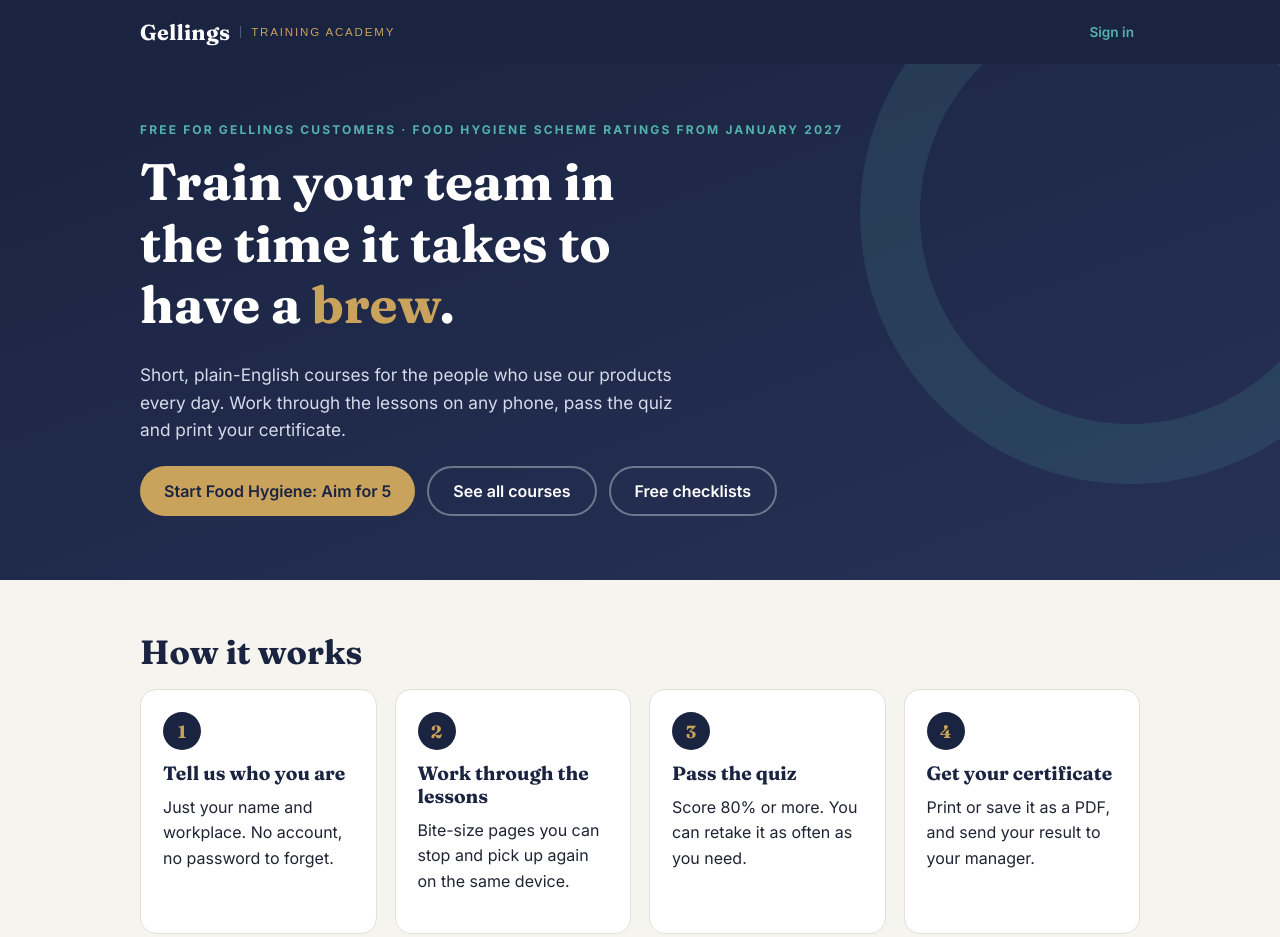
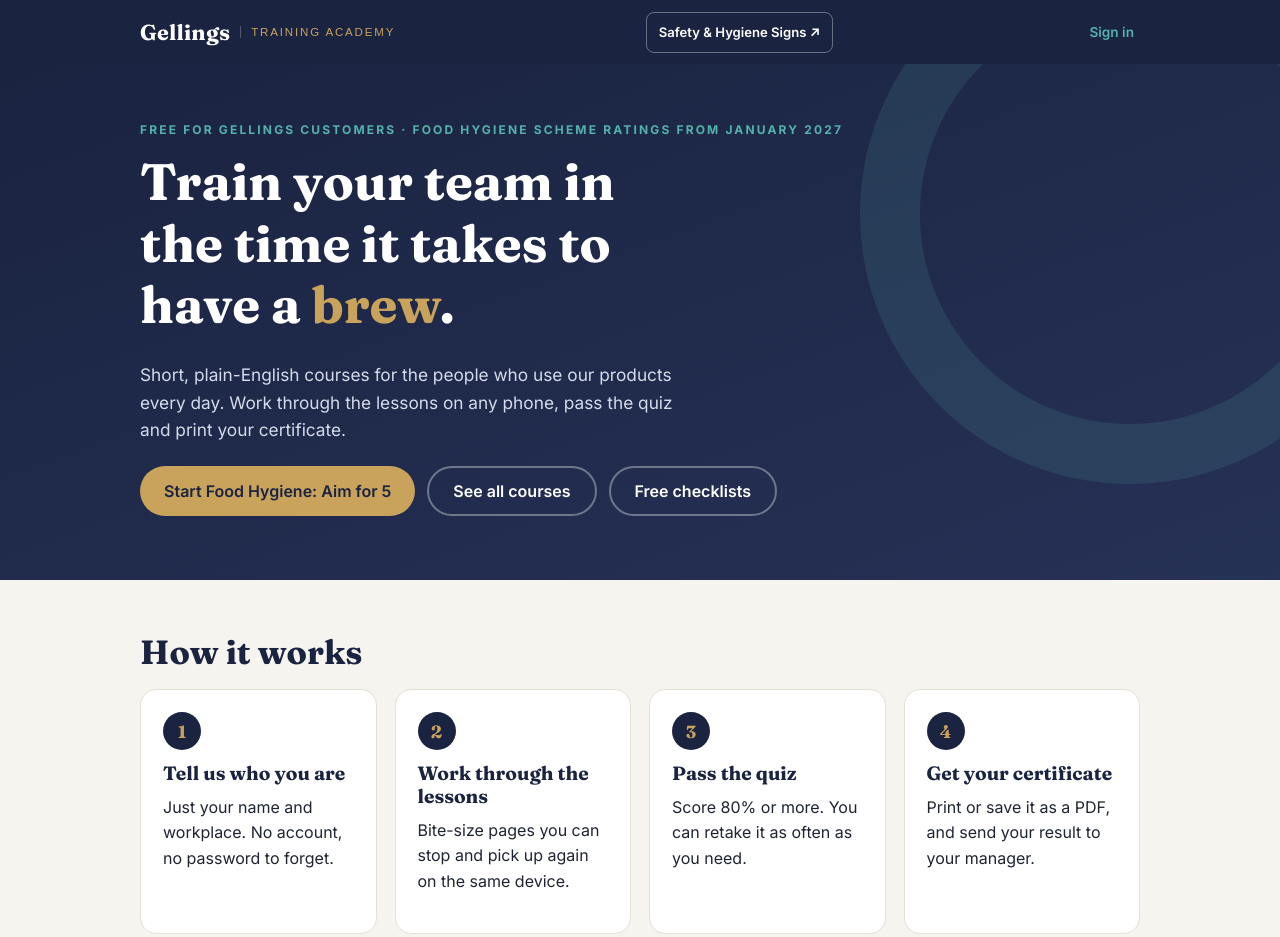
Before and after one commit to Gellingsiom/Training-portal, a plain HTML site: page index.html in a window 1280 px wide. Shown: the top 937 px of the page. Drawn offline with Linux system fonts and the light colour scheme.

Commit message:
Link Training Academy to Safety and Hygiene Sign Library

```diff
--- a/index.html
+++ b/index.html
@@ -154,6 +154,7 @@ td,th{border:1px solid var(--line);padding:9px 11px;text-align:left;vertical-ali
       <!-- LOGO: swap this text for your base64 <img> logo as on the other pages -->
       <b>Gellings</b><span>Training Academy</span>
     </button>
+    <a href="signs/" style="color:#fff;text-decoration:none;border:1px solid rgba(255,255,255,.35);border-radius:8px;padding:9px 12px;font-size:.82rem;font-weight:600;white-space:nowrap">Safety &amp; Hygiene Signs ↗</a>
     <div class="who" id="who"></div>
   </div>
 </header>
```
